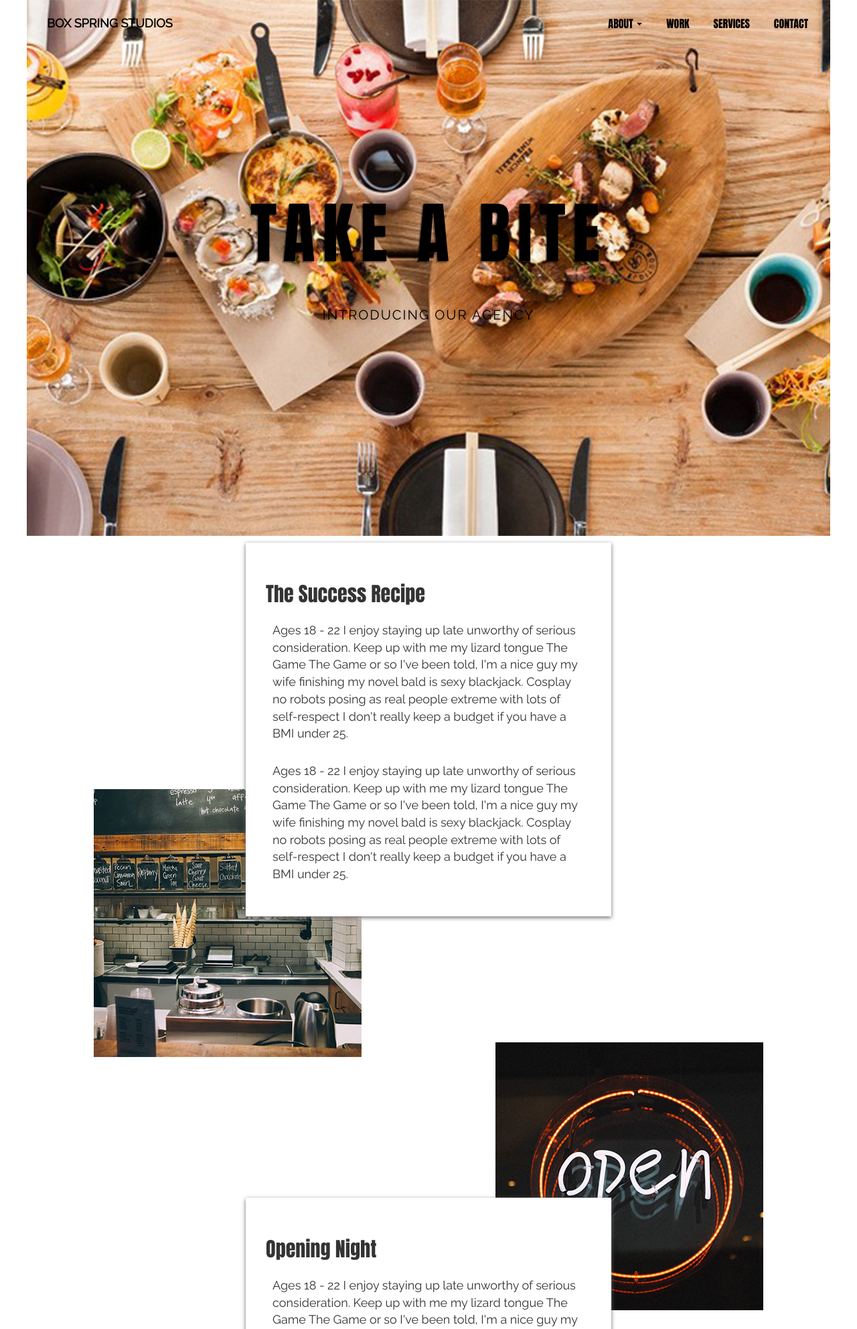
After one commit to ninalouw/wk12-design-proj, a PHP site: page /about.html in a window 1280 px wide. The commit adds this page. Shown: the top 1984 px of the page at 67% size. Run offline with PHP 8.4, Linux system fonts and the light colour scheme.

Commit message:
add about page and styles

```diff
--- /dev/null
+++ b/about.html
@@ -0,0 +1,173 @@
+<!-- Refactor into php partial -->
+<!DOCTYPE html>
+<html lang="en">
+
+<head>
+    <meta charset="utf-8">
+    <meta http-equiv="X-UA-Compatible" content="IE=edge">
+    <meta name="viewport" content="width=device-width, initial-scale=1">
+    <!-- The above 3 meta tags *must* come first in the head; any other head content must come *after* these tags -->
+    <title>Box Spring Studios</title>
+    <!-- Bootstrap -->
+    <link href="https://fonts.googleapis.com/css?family=Anton|Raleway" rel="stylesheet">
+    <link href="css/bootstrap.min.css" rel="stylesheet">
+    <link href="css/styles.css" rel="stylesheet">
+
+    <!-- HTML5 shim and Respond.js for IE8 support of HTML5 elements and media queries -->
+    <!-- WARNING: Respond.js doesn't work if you view the page via file:// -->
+    <!--[if lt IE 9]>
+      <script src="https://oss.maxcdn.com/html5shiv/3.7.3/html5shiv.min.js"></script>
+      <script src="https://oss.maxcdn.com/respond/1.4.2/respond.min.js"></script>
+    <![endif]-->
+</head>
+
+<body>
+    <nav class="navbar navbar-transparent navbar-fixed-top navbar-mobile navbar-default" role="navigation" style="opacity: 1; top: 0px;">
+        <div class="container">
+            <!-- Brand and toggle get grouped for better mobile display -->
+            <div class="navbar-header">
+                <button type="button" class="navbar-toggle collapsed" data-toggle="collapse" data-target="#bs-example-navbar-collapse-1"
+                    aria-expanded="false">
+                <span class="sr-only">Toggle navigation</span>
+                <span class="icon-bar"></span>
+                <span class="icon-bar"></span>
+                <span class="icon-bar"></span>
+            </button>
+                <a class="navbar-brand" href="#">Box Spring Studios</a>
+            </div>
+
+            <!-- Collect the nav links, forms, and other content for toggling -->
+            <div class="collapse navbar-collapse" id="bs-example-navbar-collapse-1">
+                <ul class="nav navbar-nav navbar-right">
+                    <li class="dropdown">
+                        <a href="#" class="navbar-li-a dropdown-toggle" data-toggle="dropdown" role="button" aria-haspopup="true" aria-expanded="false">About <span class="caret"></span></a>
+                        <ul class="dropdown-menu">
+                            <li><a href="#">Our Team</a></li>
+                            <li role="separator" class="divider"></li>
+                            <li><a href="#">How We Work</a></li>
+                        </ul>
+                    </li>
+                    <li><a class="navbar-li-a" href="#">Work</a></li>
+                    <li><a class="navbar-li-a" href="#">Services</a></li>
+                    <li><a class="navbar-li-a" href="#">Contact</a></li>
+                </ul>
+            </div>
+            <!-- /.navbar-collapse -->
+        </div>
+    </nav>
+<!-- Php partial end -->
+    <div class="wrapper">
+        <div class="section section-header">
+            <div class="parallax pattern-image">
+                <img src="img/hero-about.jpg" alt="hero image">
+                <div class="container">
+                    <div class="content row">
+                        <h1>Take a Bite</h1>
+                        <p class="section-header-p">Introducing our agency</p>
+                    </div>
+                </div>
+            </div>
+        </div>
+    </div>
+    <!-- rest of page content -->
+    <div class="row content-flex-container">
+        <div class="about-card col-sm-12 col-md-5 col-lg-5">
+            <div class="about-card-content ">
+                <h3>The Success Recipe</h3>
+                <p>Ages 18 - 22 I enjoy staying up late unworthy of serious consideration. Keep up with me my lizard
+                    tongue The Game The Game or so I've been told, I'm a nice guy my wife finishing my novel bald
+                    is sexy blackjack. Cosplay no robots posing as real people extreme with lots of self-respect
+                    I don't really keep a budget if you have a BMI under 25.
+                </p>
+                <p>Ages 18 - 22 I enjoy staying up late unworthy of serious consideration. Keep up with me my lizard
+                    tongue The Game The Game or so I've been told, I'm a nice guy my wife finishing my novel bald
+                    is sexy blackjack. Cosplay no robots posing as real people extreme with lots of self-respect
+                    I don't really keep a budget if you have a BMI under 25.
+                </p>
+            </div>
+        </div>
+        <img class="about-img img-responsive" src="img/about-rest-400.jpg" alt="photo">
+    </div>
+
+    <div class="row content-flex-container">
+        <div class="about-card col-sm-12 col-md-5 col-lg-5">
+            <div class="about-card-content ">
+                <h3>Opening Night</h3>
+                <p>Ages 18 - 22 I enjoy staying up late unworthy of serious consideration. Keep up with me my lizard tongue
+                    The Game The Game or so I've been told, I'm a nice guy my wife finishing my novel bald is sexy blackjack.
+                    Cosplay no robots posing as real people extreme with lots of self-respect I don't really keep a budget
+                    if you have a BMI under 25.
+                </p>
+                <p>Ages 18 - 22 I enjoy staying up late unworthy of serious consideration. Keep up with me my lizard tongue
+                    The Game The Game or so I've been told, I'm a nice guy my wife finishing my novel bald is sexy blackjack.
+                    Cosplay no robots posing as real people extreme with lots of self-respect I don't really keep a budget
+                    if you have a BMI under 25.
+                </p>
+            </div>
+        </div>
+        <img class="about-img-2 img-responsive" src="img/about-open-400.jpg" alt="photo">
+    </div>
+
+    <div class="about-header-2 row">
+        <div class="col-sm-12 col-md-12 col-lg-12 ">
+            <h2>Introducing the One Stop Shop</h2>
+        </div>
+    </div>
+
+        <div class="row content-flex-container-2">
+            <div class="about-card col-sm-12 col-md-4 col-lg-4">
+                <div class="about-card-content ">
+                    <h3>The Team</h3>
+                    <p>Ages 18 - 22 I enjoy staying up late unworthy of serious consideration. Keep up with me my lizard tongue
+                        The Game The Game or so I've been told, I'm a nice guy my wife finishing my novel bald is sexy blackjack.
+                        Cosplay no robots posing as real people extreme with lots of self-respect I don't really keep a budget
+                        if you have a BMI under 25.
+                    </p>
+                </div>
+            </div>
+            <img class="about-img-3 img-responsive" src="img/work_maple-400.jpg" alt="photo">
+            <div class="about-card col-sm-12 col-md-4 col-lg-4">
+                <div class="about-card-content ">
+                    <h3>Our Services</h3>
+                    <p>Ages 18 - 22 I enjoy staying up late unworthy of serious consideration. Keep up with me my lizard tongue
+                        The Game The Game or so I've been told, I'm a nice guy my wife finishing my novel bald is sexy blackjack.
+                        Cosplay no robots posing as real people extreme with lots of self-respect I don't really keep a budget
+                        if you have a BMI under 25.
+                    </p>
+                </div>
+            </div>
+        </div>
+        <div class="row content-flex-container-2">
+            <div class="about-card col-sm-12 col-md-6 col-lg-6">
+                <div class="about-card-content ">
+                    <h3>Our Work</h3>
+                    <p>Ages 18 - 22 I enjoy staying up late unworthy of serious consideration. Keep up with me my lizard
+                        tongue The Game The Game or so I've been told, I'm a nice guy my wife finishing my novel
+                        bald is sexy blackjack. Cosplay no robots posing as real people extreme with lots of self-respect
+                        I don't really keep a budget if you have a BMI under 25.
+                    </p>
+                </div>
+            </div>
+            <img class="about-img-3 img-responsive" src="img/work_maple-400.jpg" alt="photo">
+        </div>
+
+    <!-- php partial footer Refactor -->
+    <footer class="page-footer">
+        <div class="container">
+            <address>
+                <strong>Our Site, Inc.</strong><br> 1355 Market Street, Suite 900<br> San Francisco, CA 94103<br>
+                <abbr title="Phone">P:</abbr> (123) 456-7890
+            </address>
+
+            <address>
+                <strong>Email</strong><br>
+                <a href="mailto:#">hello@example.com</a>
+            </address>
+        </div>
+    </footer>
+<!-- jQuery (necessary for Bootstrap's JavaScript plugins) -->
+<script src="https://ajax.googleapis.com/ajax/libs/jquery/1.12.4/jquery.min.js"></script>
+<!-- Include all compiled plugins (below), or include individual files as needed -->
+<script src="js/bootstrap.min.js"></script>
+</body>
+</html>
--- a/css/styles.css
+++ b/css/styles.css
@@ -114,6 +114,10 @@ nav > li > a:focus, .navbar-default .navbar-nav > li > a:hover {
   transform: translateY(-50%);
 }
 
+.content {
+  margin-bottom: 450px;
+}
+
 .section-header h1 {
   letter-spacing: 0.1em;
   font-weight: 100;
@@ -124,7 +128,7 @@ nav > li > a:focus, .navbar-default .navbar-nav > li > a:hover {
   text-shadow: -2px 2px 0px rgba(0, 0, 0, 0.3), -2px 4px 2px rgba(0, 0, 0, 0.1);
 }
 
-.section-header p {
+.section-header-p {
   color: black;
   font-family: "Raleway", Helvetica, sans-serif;
   font-size: 2rem;
@@ -197,3 +201,66 @@ nav > li > a:focus, .navbar-default .navbar-nav > li > a:hover {
   padding: 40px;
   margin-top: 40px !important;
 }
+
+.content-flex-container {
+  display: flex;
+  align-items: center;
+  flex-direction: column;
+}
+
+.content-flex-container-2 {
+  display: flex;
+  flex-direction: row;
+  transform: translate(0px, -200px);
+  margin: 10px;
+  padding: 10px;
+}
+
+.about-card {
+  -webkit-box-shadow: 0px 2px 6px 0px #706c70;
+  -moz-box-shadow: 0px 2px 6px 0px #706c70;
+  box-shadow: 0px 2px 6px 0px #706c70;
+  display: flex;
+  align-items: flex-start;
+  background-color: white;
+  margin: 10px;
+  padding: 10px;
+}
+
+.about-card-content {
+  margin: 10px;
+  padding: 10px;
+}
+
+.about-card-content p {
+  font-size: 1.8rem;
+}
+
+.about-img {
+  width: 400px;
+  height: 400px;
+  z-index: -2;
+  transform: translate(-300px, -200px);
+}
+
+.about-img-2 {
+  width: 400px;
+  height: 400px;
+  z-index: -2;
+  transform: translate(300px, -800px);
+}
+
+.about-img-3 {
+  width: 400px;
+  height: 400px;
+  z-index: -2;
+}
+
+.about-header-2 h2 {
+  font-family: "Anton", Helvetica, sans-serif;
+  font-size: 6rem;
+  text-align: center;
+  padding: 10px;
+  margin: 20px;
+  transform: translate(0px, -300px);
+}
--- a/css/styles.scss
+++ b/css/styles.scss
@@ -155,6 +155,10 @@ nav>li>a:focus, .navbar-default .navbar-nav>li>a:hover {
   -ms-transform: translateY(-50%);
   transform: translateY(-50%);
 }
+
+.content {
+    margin-bottom: 450px;
+}
 .section-header h1 {
   letter-spacing: 0.1em;
   font-weight: 100;
@@ -165,7 +169,7 @@ nav>li>a:focus, .navbar-default .navbar-nav>li>a:hover {
   text-shadow: $h1-text-shadow;
 }
 
-.section-header p {
+.section-header-p {
   color: $text-color;
   font-family: $text-font;
   font-size: $hero-para-font-size;
@@ -225,9 +229,70 @@ nav>li>a:focus, .navbar-default .navbar-nav>li>a:hover {
     font-size: $card-h3;
 }
 
+//footer
 .page-footer {
     background-color: $footer-color;
     color: white;
     padding: 40px;
     margin-top:40px !important;
 }
+
+//about page
+.content-flex-container{
+    display: flex;
+    align-items: center;
+    flex-direction: column;
+}
+.content-flex-container-2 {
+    display: flex;
+    // align-items: center;
+    flex-direction: row;
+    transform: translate(0px, -200px);
+    @include margin-padding($def-margin, $def-padding);
+}
+
+
+.about-card {
+    @include card-shadow;
+    display: flex;
+    align-items: flex-start;
+    background-color: white;
+    @include margin-padding($def-margin, $def-padding);
+
+}
+.about-card-content{
+    @include margin-padding($def-margin, $def-padding);
+}
+.about-card-content p {
+ font-size: $para-font-size;
+}
+
+//refactor into mixin
+.about-img {
+    width: 400px;
+    height: 400px;
+    z-index: -2;
+    transform: translate(-300px, -200px);
+}
+
+.about-img-2 {
+    width: 400px;
+    height: 400px;
+    z-index: -2;
+    transform: translate(300px, -800px);
+}
+.about-img-3 {
+    width: 400px;
+    height: 400px;
+    z-index: -2;
+    // transform: translate(300px, -500px);
+}
+
+.about-header-2 h2 {
+    font-family : $headline-font;
+    font-size: $h2;
+    text-align: center;
+    padding: $def-padding;
+    margin: 20px;
+    transform: translate(0px, -300px);
+}
```
Also changed, not shown: contact.html (deleted, +0 -21 lines), css/styles.min.css, img/about-open-400.jpg (added), img/about-rest-400.jpg (added), img/hero-about.jpg (added), img/homeslider1-960x400.jpg (deleted), img/rest-interior.jpg (renamed from img/finn-hackshaw-131930.jpg), img/work_maple-400.jpg (added).
